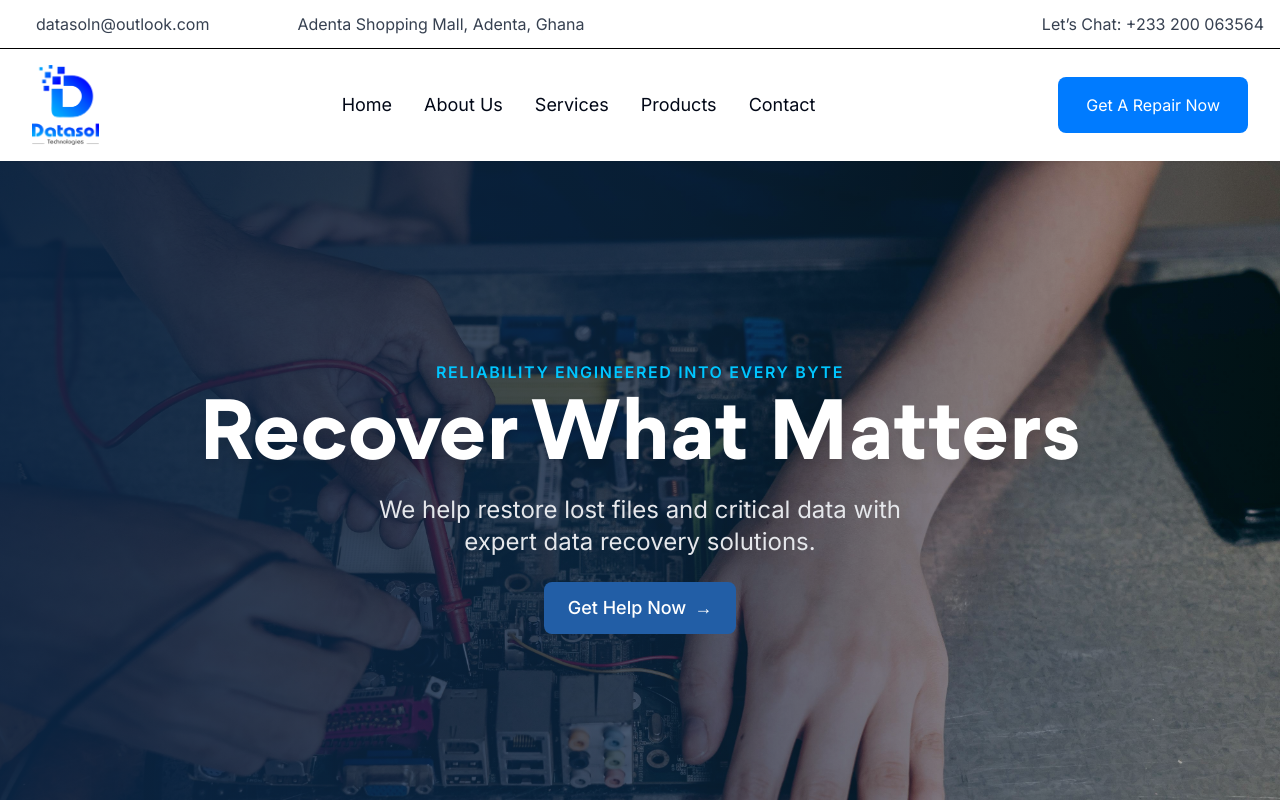
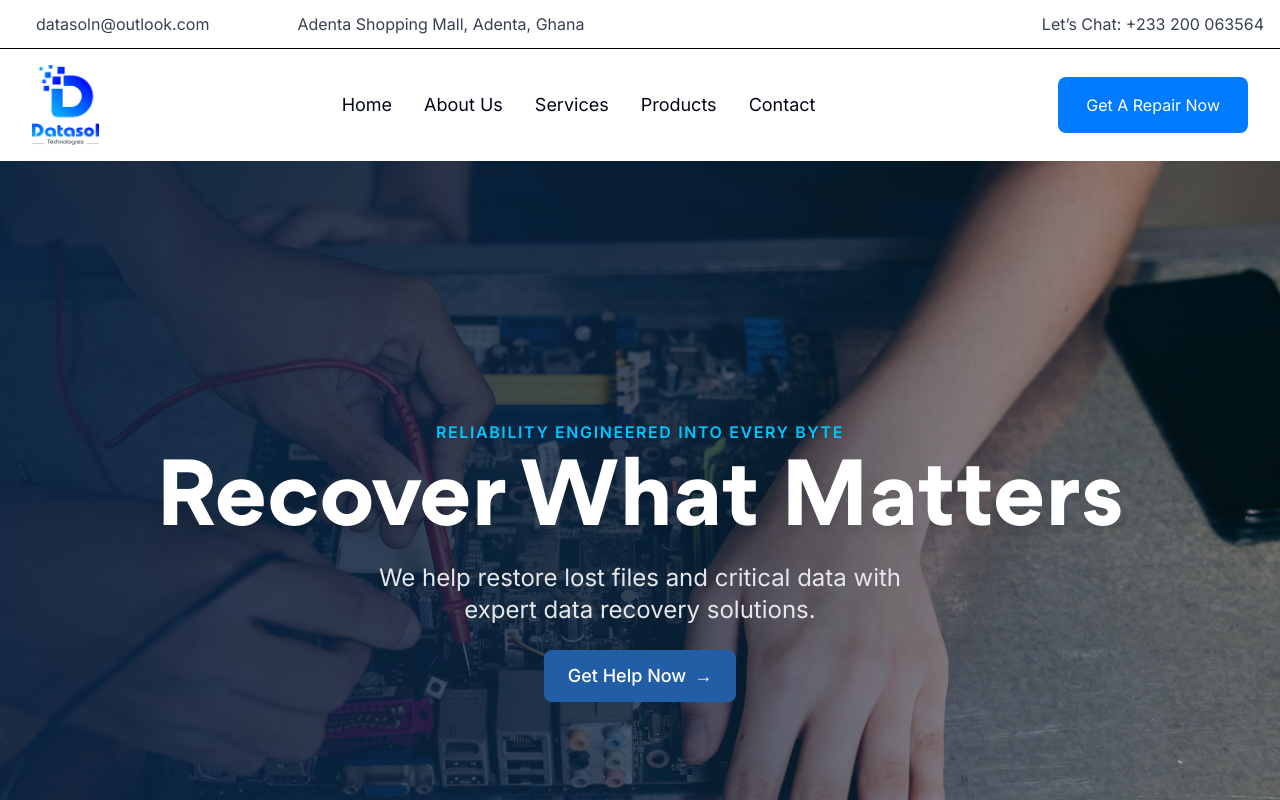
Before and after one commit to Kwasi-1/datasolghana, a Next.js app: page / in a window 1280 px wide. Shown: the top 800 px of the page. Built offline with nearby package versions, Linux system fonts and the light colour scheme; some icons are missing.

Commit message:
modify the dfont sizes and animation duration

```diff
--- a/components/Hero.tsx
+++ b/components/Hero.tsx
@@ -58,7 +58,7 @@ const HeroSection = () => {
       </div>
 
       {/* Foreground Content */}
-      <div className="relative z-10 px-4 text-center max-w-5xl -mt-[10%]">
+      <div className="relative z-10 px-4 text-center max-w-5xl -mt-[10%] lg:mt-0">
         <AnimatePresence mode="wait">
           <motion.div
             key={currentIndex}
@@ -72,16 +72,16 @@ const HeroSection = () => {
               className="uppercase tracking-widest text-sm sm:text-base text-[#00C6FF] font-semibold mb-3 px-10"
               initial={{ opacity: 0, y: -50 }}
               animate={{ opacity: 1, y: 0 }}
-              transition={{ delay: 0.2, duration: 0.5 }}
+              transition={{ delay: 0.6, duration: 0.6 }}
             >
               RELIABILITY ENGINEERED INTO EVERY BYTE
             </motion.p>
 
             <motion.h1
-              className="text-[42px] md:text-6xl lg:text-7xl xl:text-[82px] 2xl:text-8xl font-bold leading-tight drop-shadow-xl"
+              className="text-[42px] md:text-6xl lg:text-7xl xl:text-[90px] 2xl:text-8xl font-bold leading-tight drop-shadow-xl"
               initial={{ opacity: 0, y: -50 }}
               animate={{ opacity: 1, y: 0 }}
-              transition={{ delay: 0.2, duration: 0.6 }}
+              transition={{ delay: 0.5, duration: 0.6 }}
             >
               {title}
             </motion.h1>
```
